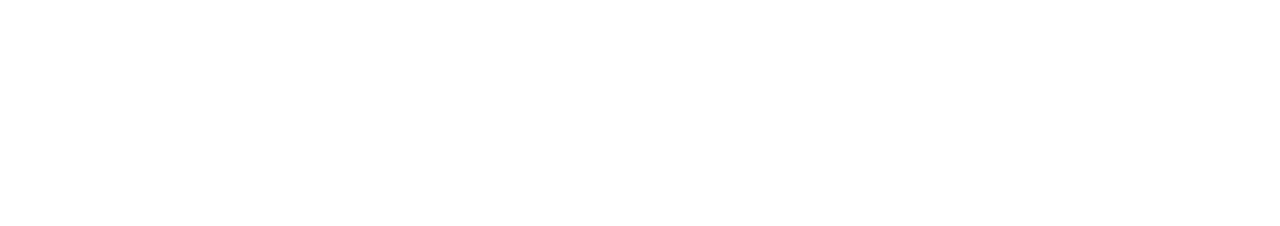
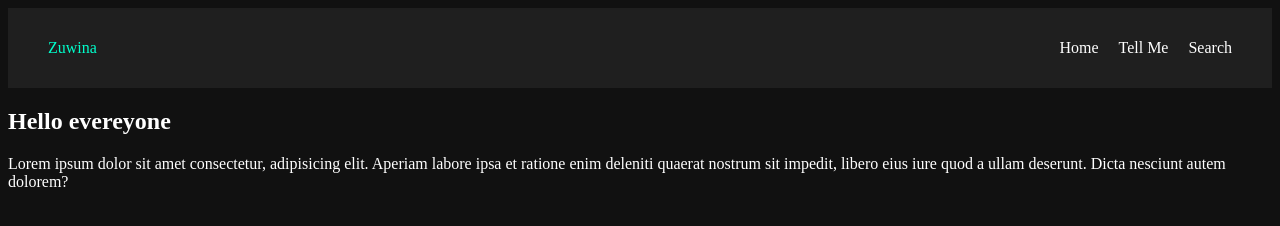
Before and after one commit to 5zam/HTML-CSS, a plain HTML site: page index.html in a window 1280 px wide. Drawn offline with Linux system fonts and the light colour scheme.

Commit message:
First commit to check

```diff
--- /dev/null
+++ b/assets/css/index.css
@@ -0,0 +1,46 @@
+nav {
+  background-color: #1f1f1f;
+    /* This means I can move the element later using top, right, bottom, or left. Also, if I place a child element with position: absolute, it will be positioned relative to this element. */
+    position: relative;
+    padding: 15px 40px;
+    /* inested of up and down come inline*/
+    display: flex;
+    justify-content: space-between;
+    align-items: center;
+/* no change just Zuwina in left and the list in right
+let's move to next element ul */
+/* رجعنا نلون Zuwina */
+    color: #00ffcc;
+}
+    ul {
+  display: flex;
+  /* list لازقات ف بعض */
+  list-style: none;
+    /* remove the dot */
+    gap: 20px;
+    /* space between the elements */
+}
+/* نبدأ بسم الله نلون */
+li {
+  color: white;
+  cursor: pointer; /* pointer يعني لما احط الماوس يطلع شكل اليد */
+}
+/* hover تأثيرات */
+li:hover {
+  /* color: #00ffcc; */
+  background-color: #00ffcc;
+    /* لون الخلفية */
+  color: #1f1f1f;
+    /* لون الخط */
+  border-radius: 5px;
+    /* حركات بركات في الحدود الخلفية */
+    /* padding:5px 10px; */
+    /* padding شوي مساحة لان الخلفية لازقه في الكلام*/
+    /* transition: 0.3s; */
+    /* نعومه وهو يتحرك*/
+    /* ظل تحت العنصر */
+}
+body {
+  background-color: #111;
+  color: white;
+}
--- /dev/null
+++ b/assets/css/stylsheet1.css
@@ -0,0 +1,26 @@
+/* here css file */
+
+/* using . with class name */
+.class1{
+     color: darkblue;
+    font-size: 22px;
+    background-color: #aad7ff;
+}
+
+/* id use # */
+#id1{
+    color: red;
+    font-size: 22px;
+    background-color: #aad7ff;
+}
+
+*{
+    /* All selector */
+    /* for all inside body */
+    /* you can type body */
+}
+
+html{
+    /* html selector */
+    /* for all inside html */
+}
--- a/index.html
+++ b/index.html
@@ -1,11 +1,97 @@
+
 <!DOCTYPE html>
 <html lang="en">
 <head>
-    <meta charset="UTF-8">
-    <meta name="viewport" content="width=device-width, initial-scale=1.0">
-    <title>Document</title>
+  <meta charset="UTF-8" />
+  <meta name="viewport" content="width=device-width, initial-scale=1.0"/>
+
+<head>
+  <meta charset="UTF-8" />
+  <meta name="viewport" content="width=device-width, initial-scale=1.0"/>
+  <title>Portifolio</title>
+  <link rel="stylesheet" href="./assets/css/index.css" />
+  <style>
+
+
+    /* for all element in html */
+    /* * {
+      margin: 0;
+      padding: 0;
+      box-sizing: border-box;
+    }
+
+    body {
+      font-family: Arial, sans-serif;
+      background-color: #111;
+      color: white;
+    }
+
+    /* Navbar */
+    /* nav {
+      position: sticky;
+      top: 0;
+      background-color: #1f1f1f;
+      padding: 15px 40px;
+      display: flex;
+      box-shadow: 0 2px 10px rgba(0, 0, 0, 0.4);
+
+    }
+    .navbar2 {
+        display: inline-block;
+    }
+
+    .navbar {
+      font-size: 24px;
+      font-weight: bold;
+      color: #00ffcc;
+      position: relative;
+      padding-left: 10px;
+
+    }
+
+    ul {
+      list-style: none;
+      display: flex;
+      position: relative;
+      margin-right: 10px;
+
+    }
+
+    li {
+      padding: 5px 10px;
+      cursor: pointer;
+      position: relative;
+
+    }
+
+    li:hover {
+      background-color: #00ffcc;
+      color: black;
+      border-radius: 5px;
+    }
+
+    .content {
+      height: 2000px;
+      padding: 20px;
+    }  */
+  </style>
 </head>
 <body>
 
+<nav>
+  <div class="navbar">Zuwina</div>
+  <ul>
+    <li> Home </li>
+    <li> Tell Me </li>
+    <li> Search </li>
+  </ul>
+</nav>
+
+
+  <div class="content">
+    <h2>Hello evereyone</h2>
+    <p>Lorem ipsum dolor sit amet consectetur, adipisicing elit. Aperiam labore ipsa et ratione enim deleniti quaerat nostrum sit impedit, libero eius iure quod a ullam deserunt. Dicta nesciunt autem dolorem?</p>
+  </div>
+
 </body>
 </html>
```
